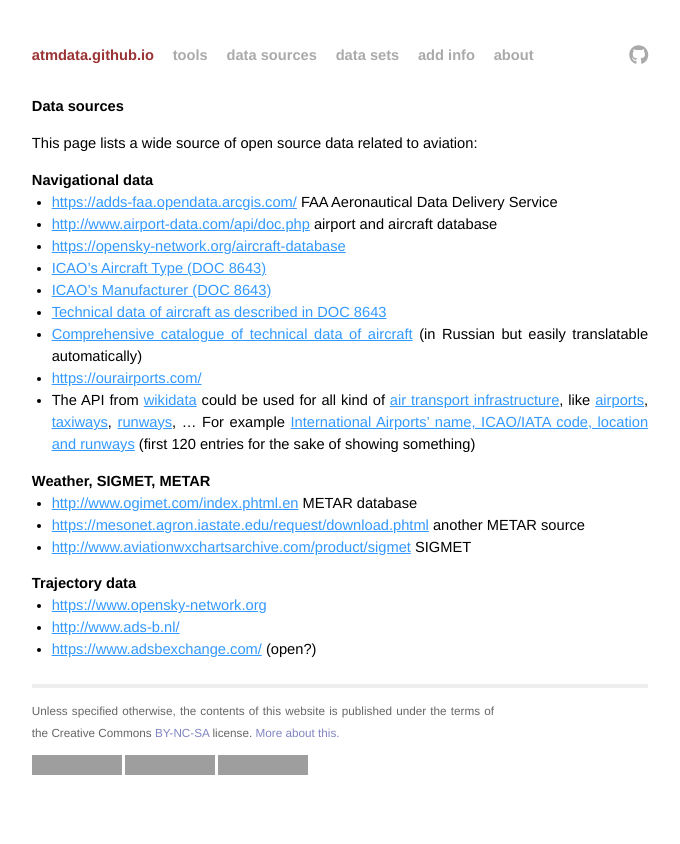
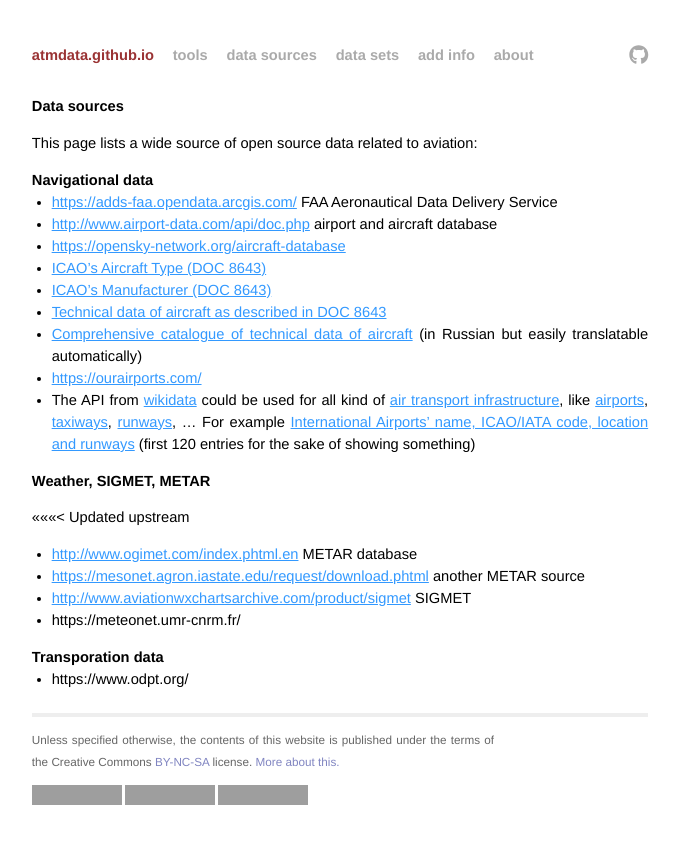
Before and after one commit to open-aviation/atmdata, a Jekyll site: the page built from _pages/data_sources.md, in a window 1280 px wide, cut to the strip 0-944 px from the top of the page. Shown: the top 844 px of the strip, without its empty margins (300-980 px from the left). Built offline with Jekyll 4.4.1, drawn with Linux system fonts in a browser that asks for light colours; nearby versions of some CDN libraries; grey boxes are pictures that could not be loaded.

Commit message:
new source

```diff
--- a/_pages/data_sources.md
+++ b/_pages/data_sources.md
@@ -26,12 +26,13 @@ This page lists a wide source of open source data related to aviation:
 
 ## Weather, SIGMET, METAR
 
+<<<<<<< Updated upstream
 - <http://www.ogimet.com/index.phtml.en> METAR database
 - <https://mesonet.agron.iastate.edu/request/download.phtml> another METAR source
 - <http://www.aviationwxchartsarchive.com/product/sigmet> SIGMET
+- https://meteonet.umr-cnrm.fr/
 
-## Trajectory data
 
-- <https://www.opensky-network.org>
-- <http://www.ads-b.nl/>
-- <https://www.adsbexchange.com/> (open?)
+## Transporation data
+
+- https://www.odpt.org/
```
